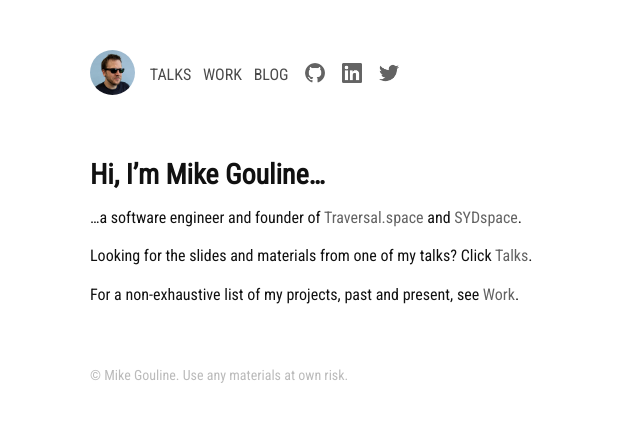
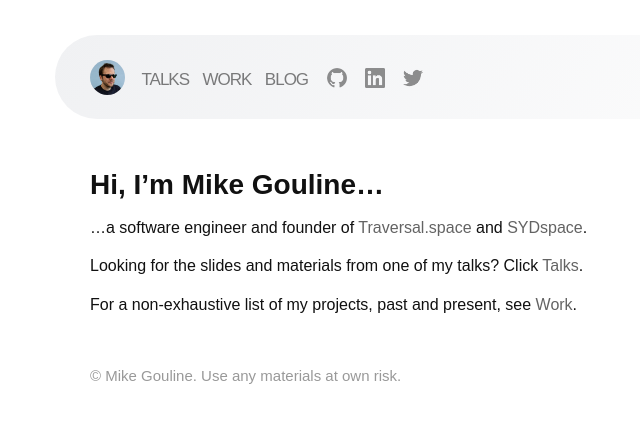
Before and after one commit to gouline/gouline.github.io, a Jekyll site: the page built from index.md, in a window 1280 px wide. Shown: the top 423 px of the page, without its empty margins (125-765 px from the left). Built offline with Jekyll 4.4.1, drawn with Linux system fonts in a browser that asks for light colours; nearby versions of some CDN libraries.

Commit message:
Update header and font

```diff
--- a/_includes/head.html
+++ b/_includes/head.html
@@ -31,7 +31,6 @@
 <link href="{{ '/img/favicon.png' | absolute_url }}" rel="shortcut icon" type="image/x-icon" />
 <link href="{{ '/img/favicon.png' | absolute_url }}" rel="apple-touch-icon" />
 <link href="{{ '/css/basic.css' | relative_url }}" rel="stylesheet" type="text/css"/>
-<link href="https://fonts.googleapis.com/css?family=Roboto+Condensed|Roboto+Mono" rel="stylesheet"/>
 
 <!-- Scripts -->
 <script src="https://ajax.googleapis.com/ajax/libs/jquery/3.1.0/jquery.min.js"></script>
--- a/css/basic.css
+++ b/css/basic.css
@@ -12,7 +12,7 @@ body {
 body {
   margin: 0;
   padding: 0;
-  font-family: 'Roboto Condensed', Arial, sans-serif;
+  font-family: Arial, sans-serif;
 }
 
 h1, h2, h3, h4 {
@@ -30,7 +30,7 @@ a:hover {
 
 code {
   color: #777;
-  font-family: "Roboto Mono", Courier, monospace;
+  font-family: Courier, monospace;
   font-size: 14px;
 }
 
@@ -56,7 +56,9 @@ hr {
 /* Header */
 
 #header {
-  padding: 20px 10px 0 10px;
+  padding: 20px 10px 10px 10px;
+  background: #f5f6f8;
+  background: linear-gradient(120deg, rgba(240,241,243,1) 0%, rgba(255,255,255,0) 100%);
 }
 
 #header-inline {
@@ -70,12 +72,13 @@ hr {
 
 #header-inline a {
   display: inline-block;
-  margin-right: 8px;
+  margin-right: 9px;
   padding: 5px 0 5px 0;
-  opacity: 0.7;
+  opacity: 0.5;
   color: #000;
-  font-size: 16px;
+  font-size: 17px;
   font-weight: normal;
+  letter-spacing: -1px;
   text-transform: uppercase;
   border-radius: 5px;
   vertical-align: middle;
@@ -105,8 +108,8 @@ hr {
 
 #header-logo {
   margin-right: 3px;
-  width: 45px;
-  height: 45px;
+  width: 35px;
+  height: 35px;
   border-radius: 100px;
 }
 
@@ -114,9 +117,9 @@ hr {
 
 #footer-content {
   padding-bottom: 70px;
-  font-size: 14px;
+  font-size: 15px;
   font-weight: light;
-  color: #bbb;
+  color: #999;
 }
 
 /* Content */
@@ -261,8 +264,9 @@ hr {
   }
 
   #header {
-    margin-top: 25px;
+    margin-top: 35px;
     margin-bottom: 5px;
+    border-radius: 100px;
   }
 
   #header-inline {
@@ -295,7 +299,7 @@ hr {
   }
 
   .section {
-    margin: 20px 0 30px 0;
+    margin: 20px 0 20px 0;
   }
 
   .section-content {
@@ -324,13 +328,15 @@ hr {
 /* Phone-only */
 
 @media only screen and (min-width: 100px) and (max-width: 800px) {
+
   .fixed-width {
     max-width: 600px!important;
   }
 
   #header {
-    margin-top: 5px;
+    margin-top: 0;
     margin-bottom: 0;
+    border-radius: 0;
   }
 
   #header-inline {
```
